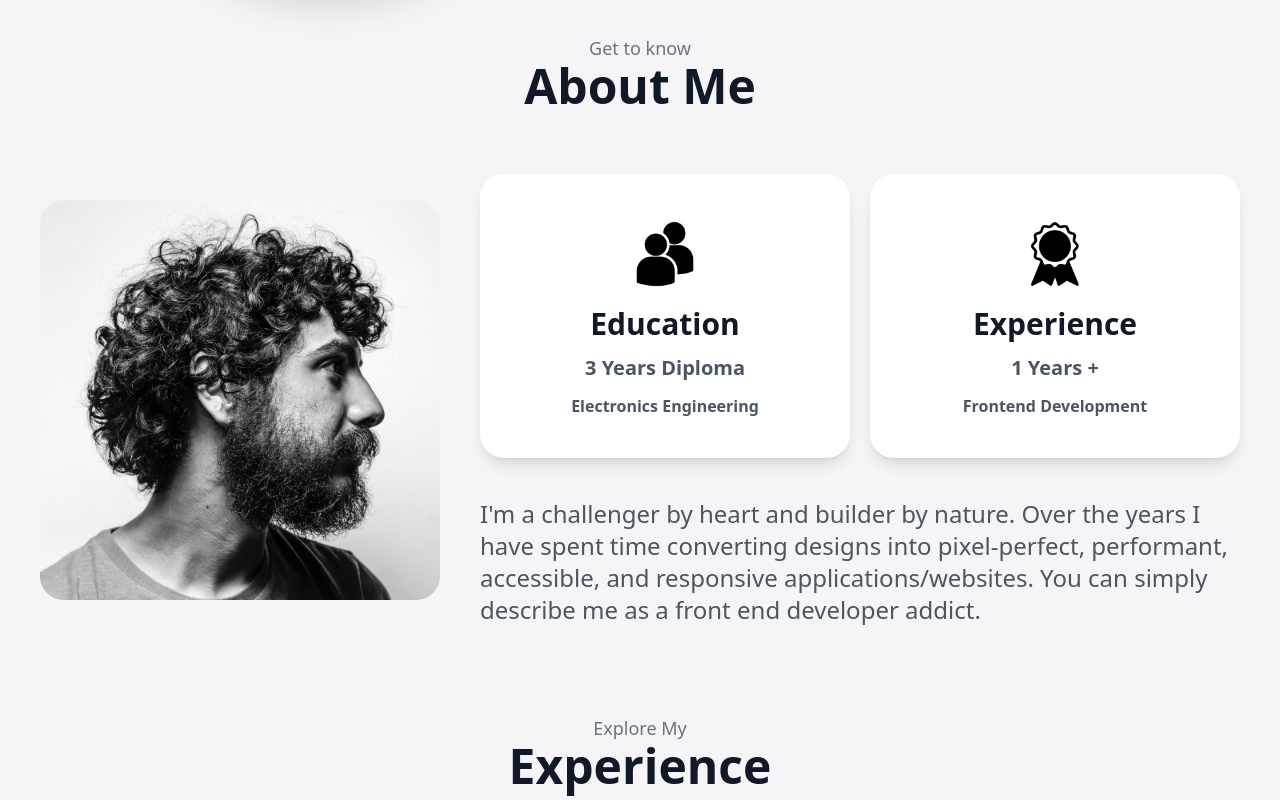
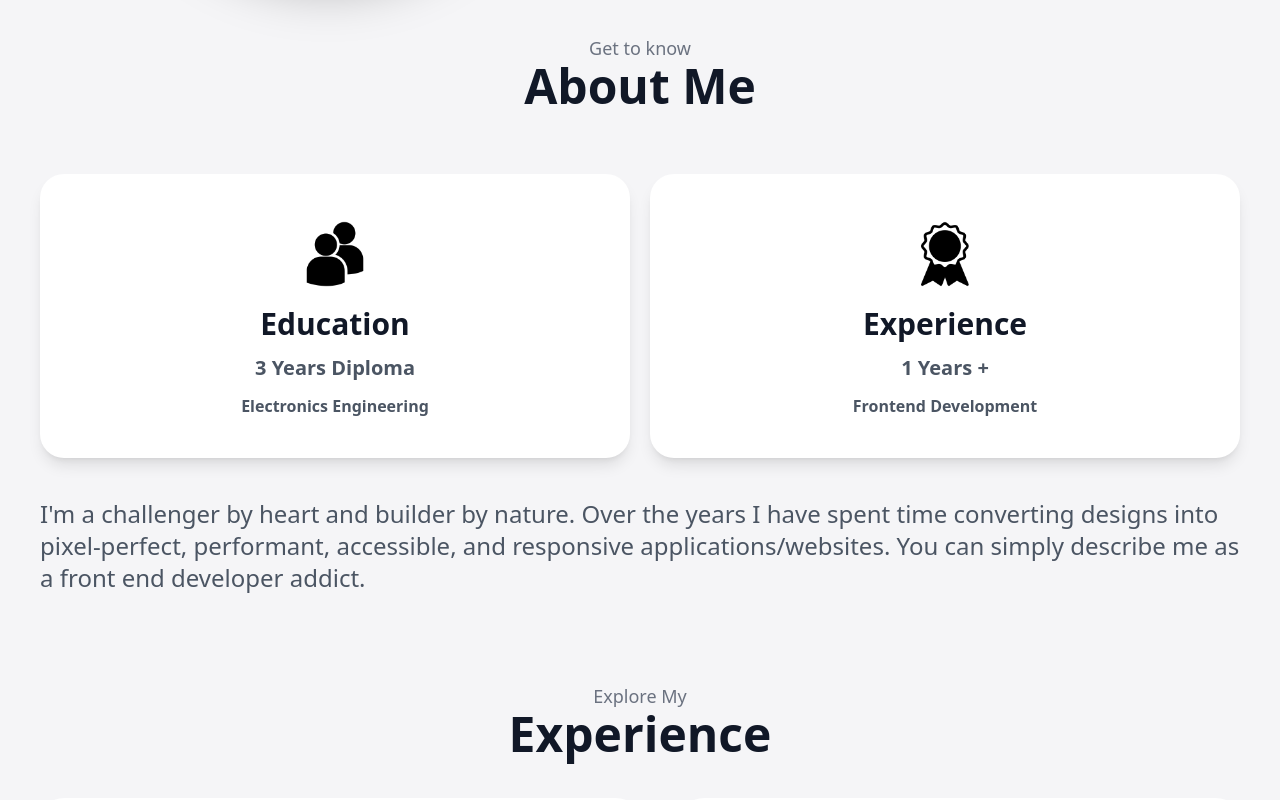
Before and after one commit to devakshayy/portfolio, a React (Vite) app: page / in a window 1280 px wide. Shown: the part 596-1396 px from the top of the page. Built offline with nearby package versions, Linux system fonts and the light colour scheme.

Commit message:
the about image removed

```diff
--- a/src/pages/About.jsx
+++ b/src/pages/About.jsx
@@ -8,7 +8,7 @@ const About = () => {
         About Me
       </div>
       <div className="flex flex-col lg:flex-row lg:justify-start lg:items-center gap-5 lg:gap-10 py-2">
-        <img src="/about-pic.png" className="lg:h-[400px] rounded-3xl" />
+        {/* <img src="/about-pic.png" className="lg:h-[400px] rounded-3xl" /> */}
         <div className=" py-10 flex flex-col gap-10">
           <div className="grid grid-cols-1 lg:grid-cols-2 gap-5">
             <div className=" card-hover dark:bg-gray-300 rounded-3xl p-10 flex flex-col gap-3 justify-center items-center">
--- a/src/pages/Hero.jsx
+++ b/src/pages/Hero.jsx
@@ -20,8 +20,8 @@ const Hero = ({ dark }) => {
         </div>
         <div className="flex gap-2  sm:gap-3">
           <a
-            href="/resume-example.pdf"
-            download={"resume-example.pdf"}
+            // href="/resume-example.pdf"
+            // download={"resume-example.pdf"}
             className="no-underline"
           >
             <button
```
